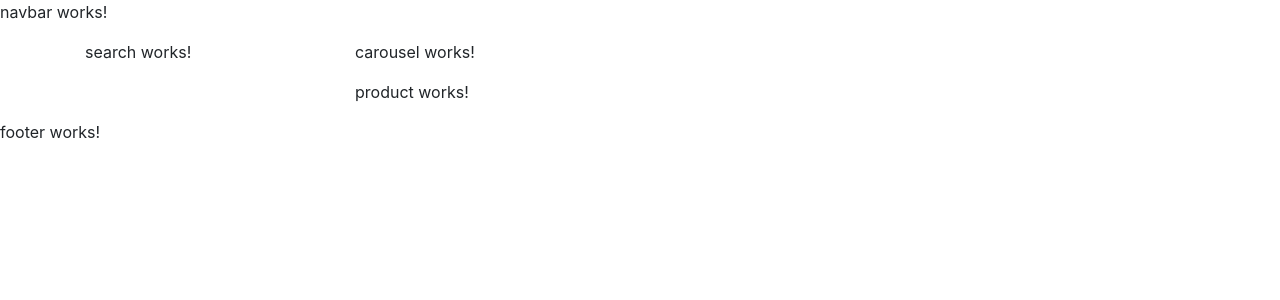
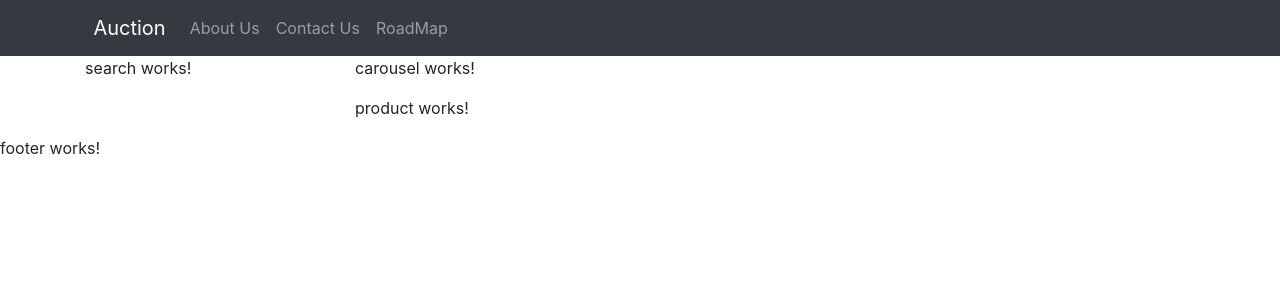
Before and after one commit to CYNCHE/AngularAuction, an Angular app: page / in a window 1280 px wide. Shown: the top 300 px of the page. Built offline with nearby package versions, Linux system fonts and the light colour scheme.

Commit message:
add navbar

```diff
--- a/src/app/navbar/navbar.component.html
+++ b/src/app/navbar/navbar.component.html
@@ -1,3 +1,15 @@
-<p>
-  navbar works!
-</p>
+<nav class="navbar navbar-expand-md navbar-dark bg-dark">
+  <div class="container-fluid" style="width: 90%">
+      <a href="" class="navbar-brand">Auction</a>
+      <button class="navbar-toggler" type="button" data-toggle="collapse" data-target="#navbarSupportedContent" aria-controls="navbarSupportedContent" aria-expanded="false" aria-label="Toggle navigation">
+        <span class="navbar-toggler-icon"></span>
+      </button>
+    <div class="collapse navbar-collapse" id="navbarSupportedContent">
+      <ul class=" navbar-nav ">
+        <li class="nav-item"><a class="nav-link" href="">About Us</a></li>
+        <li class="nav-item"><a class="nav-link" href="">Contact Us</a></li>
+        <li class="nav-item"><a class="nav-link" href="">RoadMap</a></li>
+      </ul>
+    </div>
+  </div>
+</nav>
```
